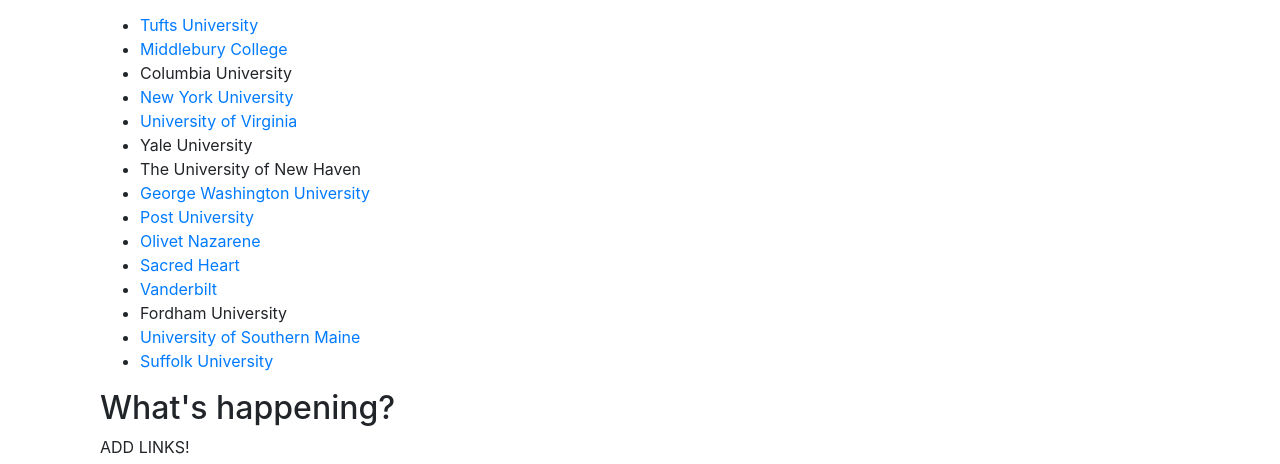
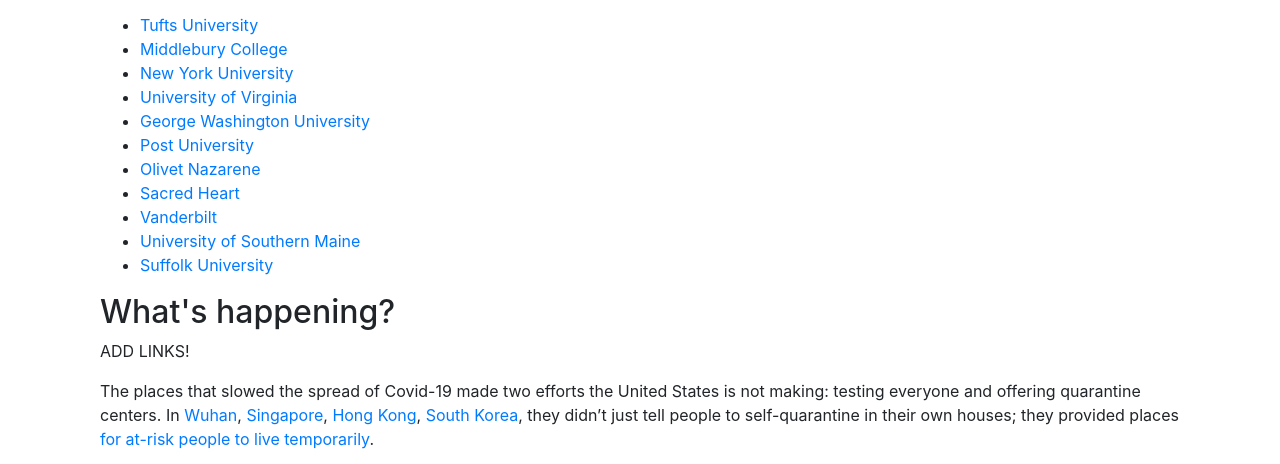
Before and after one commit to holmesworcester/housepeoplenow, a plain HTML site: page index.html in a window 1280 px wide. Shown: the part 652-1116 px from the top of the page. Drawn offline with nearby package versions, Linux system fonts and the light colour scheme.

Commit message:
removes unsourced colleges

```diff
--- a/index.html
+++ b/index.html
@@ -37,17 +37,13 @@
 <ul>
 <li><a href="https://www.bostonglobe.com/2020/03/18/opinion/higher-educations-role-fighting-covid-19/">Tufts University</a></li>
 <li><a href="https://www.chronicle.com/article/If-Coronavirus-Patients/248288">Middlebury College</a></li>
-<li>Columbia University</li>
 <li><a href="https://www.chronicle.com/article/If-Coronavirus-Patients/248288">New York University</a></li>
 <li><a href="https://www.dailyprogress.com/news/uva/uva-to-use-residence-halls-for-health-care-workers/article_6f2b9079-ea3d-5d29-ac74-1566cef1e3b1.html">University of Virginia</a></li>
-<li>Yale University</li>
-<li>The University of New Haven</li>
 <li><a href="https://www.nbcnews.com/health/health-news/live-blog/2020-04-01-coronavirus-news-n1173686/ncrd1174541#blogHeader">George Washington University</a></li>
 <li><a href="https://www.rep-am.com/local/localnews/2020/04/02/post-university-offers-dorms-to-help-first-responders-medical-personnel/?utm_source=RA%20News%20Feed&amp;utm_medium=facebook&amp;utm_campaign=republican%20america">Post University</a></li>
 <li><a href="https://www.daily-journal.com/news/coronavirus/onu-offers-dorms-for-emergency-workers-to-self-quarantine/article_7c8b8556-751a-11ea-b58b-13b1989657b2.html#utm_campaign=blox&amp;utm_source=twitter&amp;utm_medium=social">Olivet Nazarene</a></li>
 <li><a href="https://www.wtnh.com/news/connecticut/fairfield/sacred-heart-university-offering-empty-dorms-to-first-responders-facing-coronavirus/">Sacred Heart</a></li>
 <li><a href="https://www.wkrn.com/community/health/coronavirus/vanderbilt-university-opens-dorms-to-house-hospital-workers/">Vanderbilt</a></li>
-<li>Fordham University</li>
 <li><a href="https://www.pressherald.com/2020/03/27/usms-sullivan-gym-to-be-converted-to-homeless-shelter-by-next-week/#">University of Southern Maine</a></li>
 <li><a href="https://www.bostonmagazine.com/news/2020/03/30/suffolk-university-dph-commissioner-supplies-shortage/">Suffolk University</a></li>
 </ul>
```
